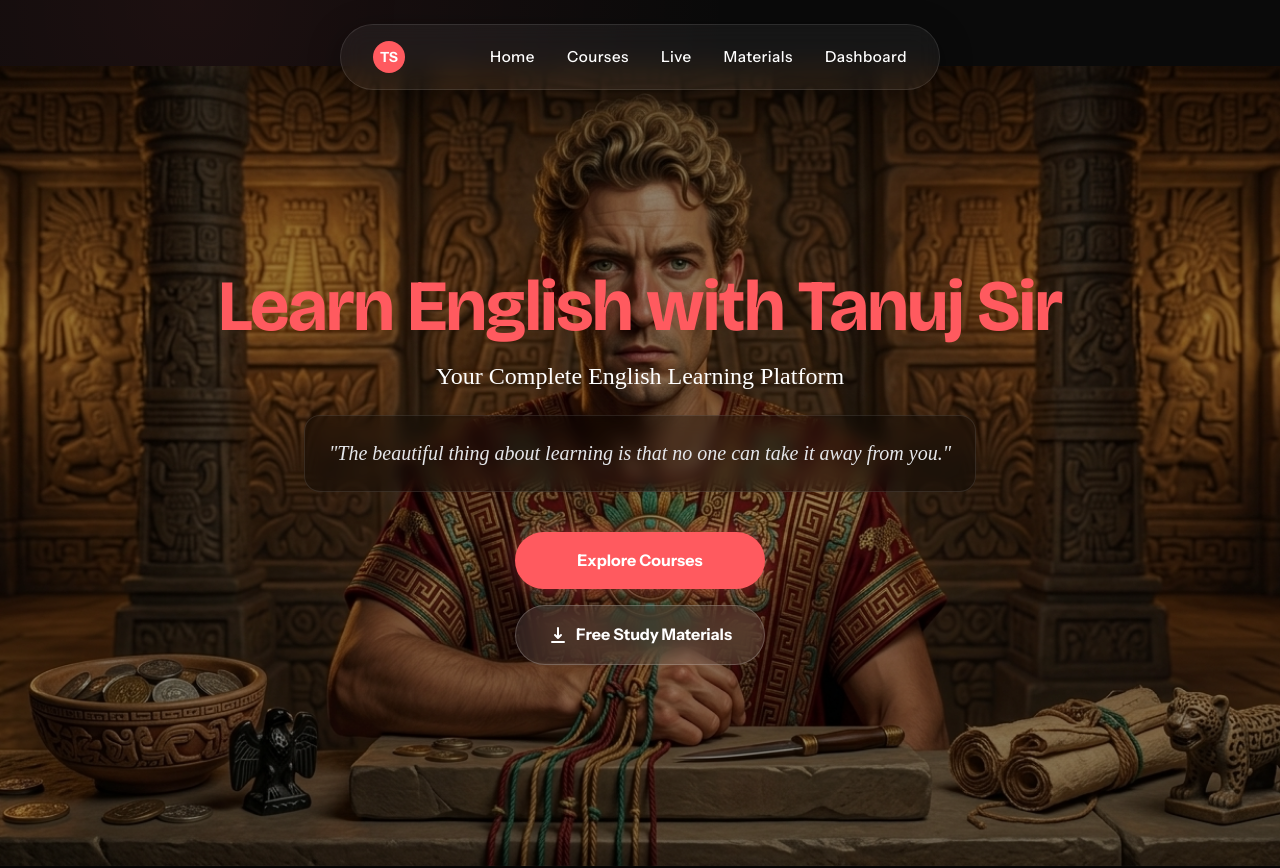
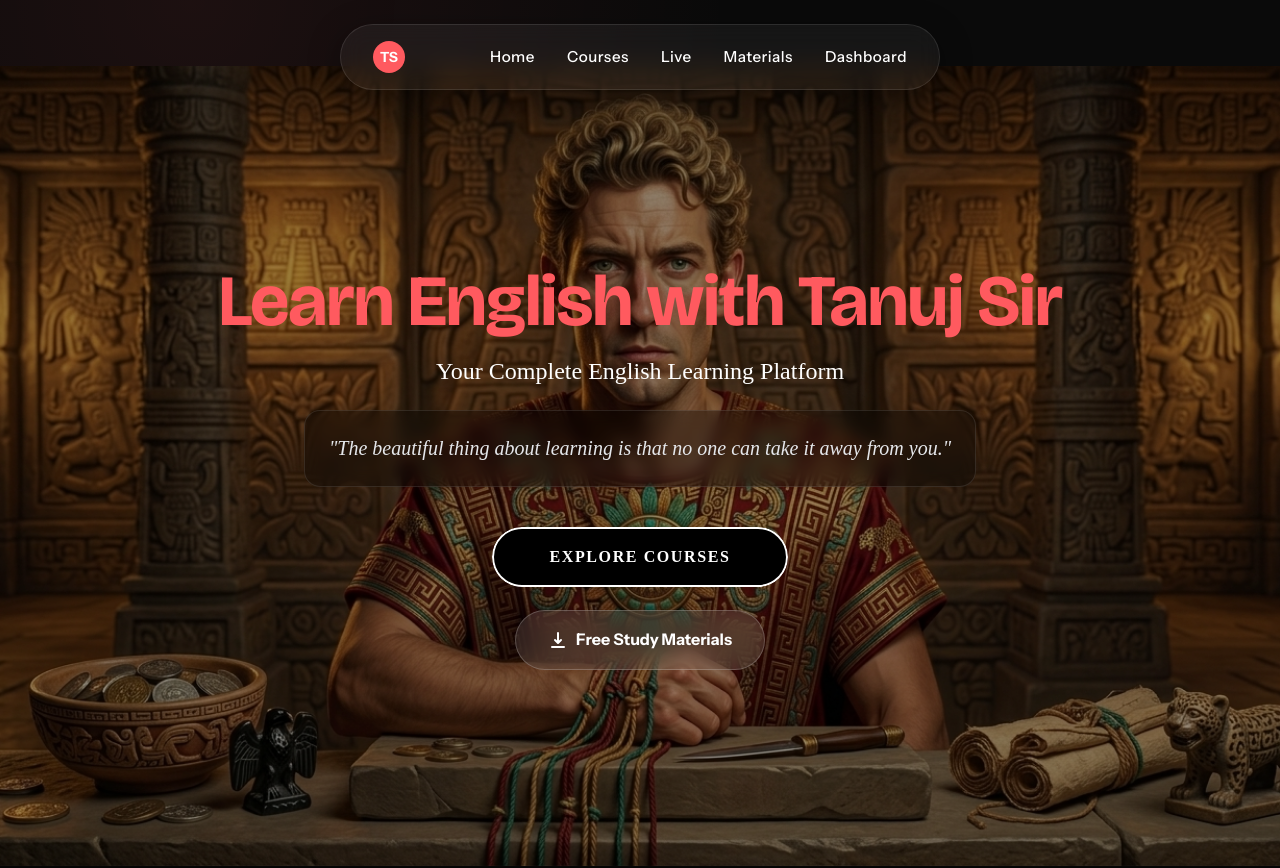
Before and after one commit to opgamer3455e/SirTanuj, a React (Vite) app: page / in a window 1280 px wide. Shown: the top 868 px of the page. Built offline with nearby package versions, Linux system fonts and the light colour scheme.

Commit message:
feat: implement AnimatedHeroButton on LandingPage

```diff
--- /dev/null
+++ b/src/components/ui/AnimatedHeroButton.tsx
@@ -0,0 +1,116 @@
+import React from 'react';
+import styled from 'styled-components';
+
+interface AnimatedHeroButtonProps {
+  children: React.ReactNode;
+}
+
+const AnimatedHeroButton: React.FC<AnimatedHeroButtonProps> = ({ children }) => {
+  return (
+    <StyledWrapper>
+      <div className="btn-12"><span>{children}</span></div>
+    </StyledWrapper>
+  );
+}
+
+const StyledWrapper = styled.div`
+  .btn-12,
+  .btn-12 *,
+  .btn-12 :after,
+  .btn-12 :before,
+  .btn-12:after,
+  .btn-12:before {
+    border: 0 solid;
+    box-sizing: border-box;
+  }
+
+  .btn-12 {
+    -webkit-tap-highlight-color: transparent;
+    -webkit-appearance: button;
+    background-color: #000;
+    background-image: none;
+    color: #fff;
+    cursor: pointer;
+    font-family: 'Cinzel', serif;
+    font-size: 1rem;
+    font-weight: 900;
+    line-height: 1.5;
+    margin: 0;
+    -webkit-mask-image: -webkit-radial-gradient(#000, #fff);
+    padding: 0;
+    text-transform: uppercase;
+    letter-spacing: 0.1em;
+  }
+
+  .btn-12:disabled {
+    cursor: default;
+  }
+
+  .btn-12:-moz-focusring {
+    outline: auto;
+  }
+
+  .btn-12 svg {
+    display: block;
+    vertical-align: middle;
+  }
+
+  .btn-12 [hidden] {
+    display: none;
+  }
+
+  .btn-12 {
+    border-radius: 99rem;
+    border-width: 2px;
+    overflow: hidden;
+    padding: 1rem 3.5rem;
+    position: relative;
+    display: inline-block;
+  }
+
+  .btn-12 span {
+    mix-blend-mode: difference;
+    position: relative;
+    z-index: 10;
+  }
+
+  .btn-12:after,
+  .btn-12:before {
+    background: linear-gradient(
+      90deg,
+      #fff 25%,
+      transparent 0,
+      transparent 50%,
+      #fff 0,
+      #fff 75%,
+      transparent 0
+    );
+    content: "";
+    inset: 0;
+    position: absolute;
+    transform: translateY(var(--progress, 100%));
+    transition: transform 0.2s ease;
+  }
+
+  .btn-12:after {
+    --progress: -100%;
+    background: linear-gradient(
+      90deg,
+      transparent 0,
+      transparent 25%,
+      #fff 0,
+      #fff 50%,
+      transparent 0,
+      transparent 75%,
+      #fff 0
+    );
+    z-index: -1;
+  }
+
+  .btn-12:hover:after,
+  .btn-12:hover:before {
+    --progress: 0;
+  }
+`;
+
+export default AnimatedHeroButton;
--- a/src/pages/LandingPage.tsx
+++ b/src/pages/LandingPage.tsx
@@ -3,6 +3,7 @@ import { Link } from 'react-router-dom';
 import { motion } from 'framer-motion';
 import { InViewChunk } from '@/components/ui/InViewChunk';
 import { InteractiveHelmet } from '@/components/ui/InteractiveHelmet';
+import AnimatedHeroButton from '@/components/ui/AnimatedHeroButton';
 
 const MethodPanel = lazy(() => import('./LandingPageSections/MethodPanel'));
 const ExperienceSection = lazy(() => import('./LandingPageSections/ExperienceSection'));
@@ -31,9 +32,11 @@ export default function LandingPage() {
               "The beautiful thing about learning is that no one can take it away from you."
             </p>
           </div>
-          <div className="flex flex-col sm:flex-row gap-4 pointer-events-auto">
-            <Link to="/courses" className="px-8 py-4 bg-[#FF5A5F] text-white font-bold rounded-full hover:bg-[#FC642D] transition-colors shadow-[0_0_20px_rgba(255,90,95,0.4)] text-center block">
-              Explore Courses
+          <div className="flex flex-col sm:flex-row gap-4 pointer-events-auto items-center">
+            <Link to="/courses" className="block">
+              <AnimatedHeroButton>
+                Explore Courses
+              </AnimatedHeroButton>
             </Link>
             <Link to="/study-materials" className="px-8 py-4 bg-white/10 text-white font-bold rounded-full hover:bg-white/20 transition-colors backdrop-blur-md border border-white/20 flex items-center justify-center gap-2">
               <svg xmlns="http://www.w3.org/2000/svg" className="h-5 w-5" viewBox="0 0 20 20" fill="currentColor">
```
